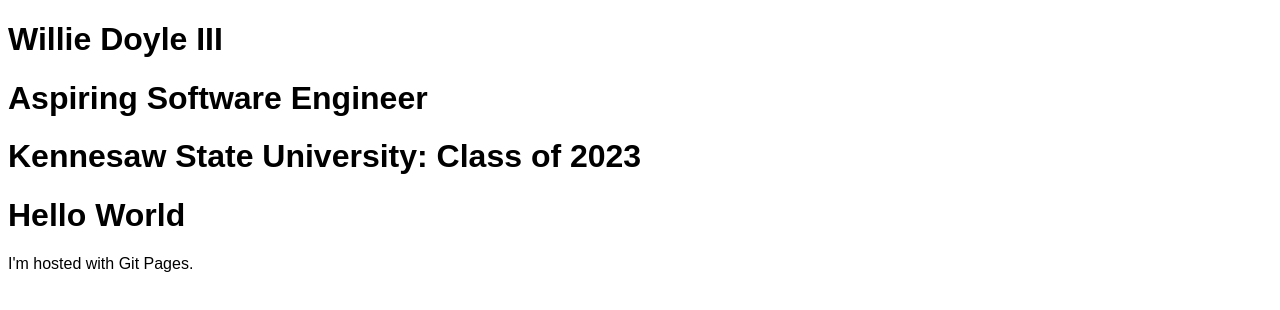
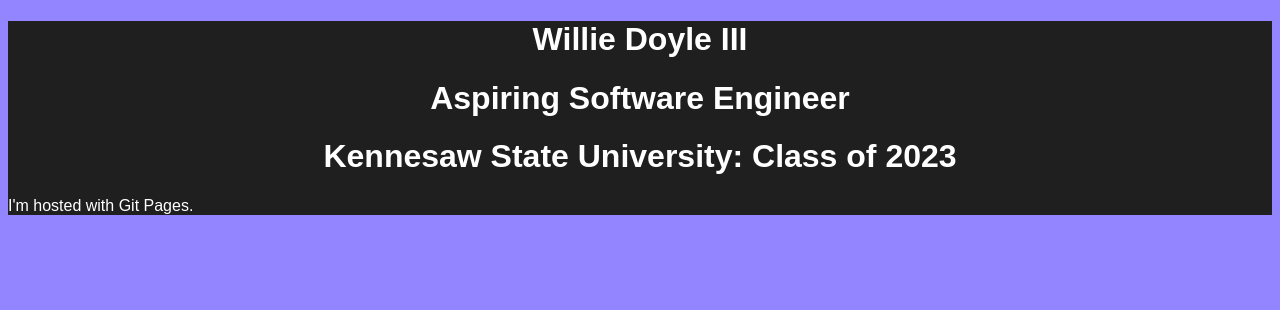
Before and after one commit to willie3d/willie3d.github.io, a plain HTML site: page index.html in a window 1280 px wide. Drawn offline with Linux system fonts and the light colour scheme.

Commit message:
Changes to the CSS

```diff
--- a/css/index.css
+++ b/css/index.css
@@ -1,3 +1,15 @@
 html {
     font-family: sans-serif;
+	background-color: #9384FF;
   }
+body {
+  background-color: #1F1F1F;
+}
+p {
+	color: white;
+}
+
+h1 {
+  color: white;
+  text-align: center;
+}
--- a/index.html
+++ b/index.html
@@ -8,12 +8,11 @@
 		<link href="css/index.css" rel="stylesheet" type="text/css">
 	</head>
 	<body>
-		<div class="d-flex align-items-center justify-content-center vstack">
-			<h1 class="text-white display-1 text-center">Willie Doyle III</h1>
-			<h1 class="text-white text-center">Aspiring Software Engineer</h1>
-			<h1 class="text-white text-center">Kennesaw State University: Class of 2023</h1>
+		<div>
+			<h1>Willie Doyle III</h1>
+			<h1>Aspiring Software Engineer</h1>
+			<h1>Kennesaw State University: Class of 2023</h1>
 			</div>
-		<h1>Hello World</h1>
 		<p>I'm hosted with Git Pages.</p>
 	</body>
 </html>
```
